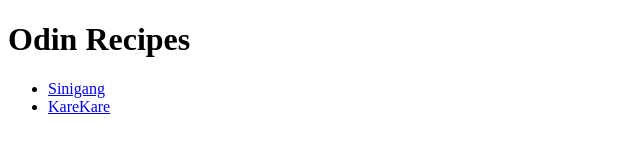
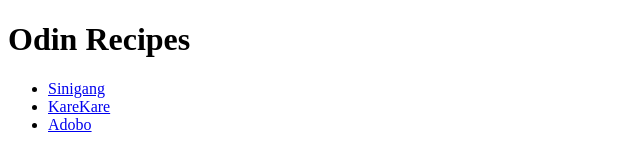
Before and after one commit to mattotoo/odin-recipes, a plain HTML site: page index.html in a window 1280 px wide. Shown: the full height of the page, 0-640 px from the left. Drawn offline with Linux system fonts and the light colour scheme.

Commit message:
Added adobo to the recipe list

```diff
--- a/index.html
+++ b/index.html
@@ -9,6 +9,7 @@
         <ul>
             <li><a href="recipes/sinigang.html">Sinigang</a></li>
             <li><a href="recipes/karekare.html">KareKare</a></li>
+            <li><a href="recipes/adobo.html">Adobo</a></li>
 
         </ul>
 
```
